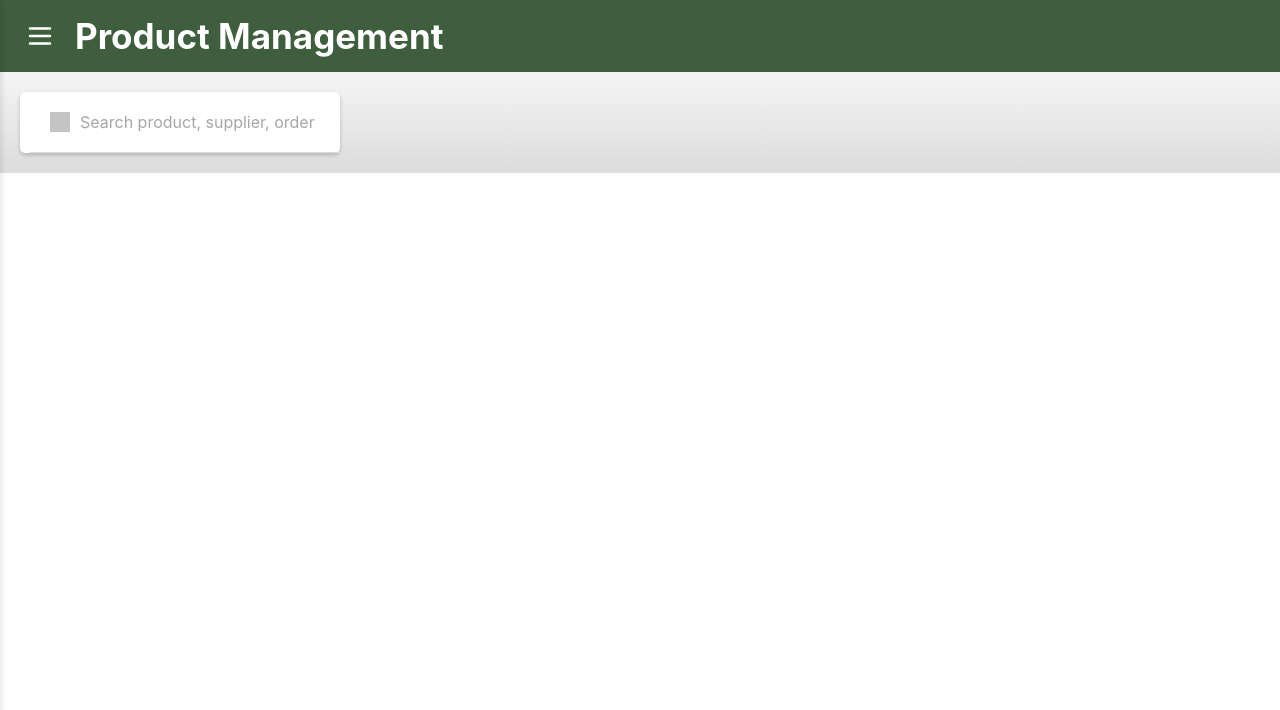
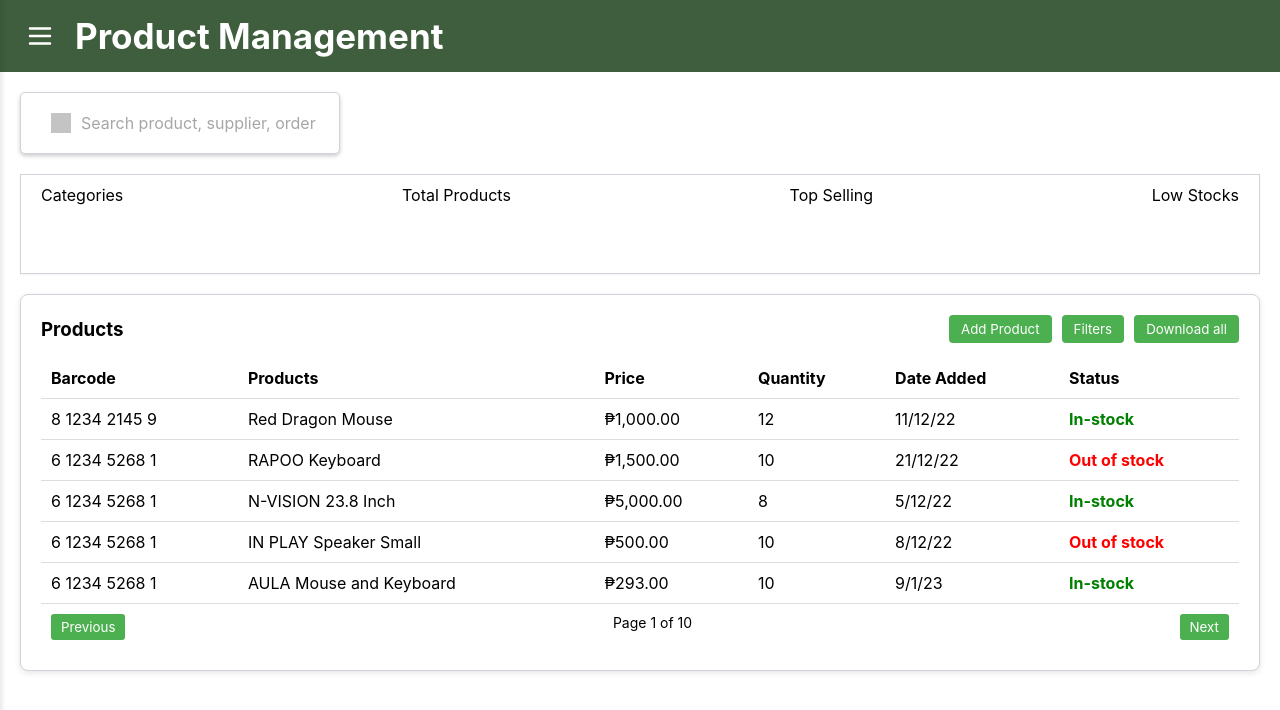
Before and after one commit to Shiverooo/OJT-PoS, a React (Create React App) app: page /admin/product-management in a window 1280 px wide. Shown: the top 710 px of the page. Built offline with nearby package versions, Linux system fonts and the light colour scheme; grey boxes are pictures that could not be loaded.

Commit message:
need improve of product management

```diff
--- a/package.json
+++ b/package.json
@@ -12,7 +12,7 @@
     "react-dom": "^19.0.0",
     "react-router-dom": "^7.2.0",
     "react-scripts": "5.0.1",
-    "recharts": "^2.15.1",
+    "recharts": "^2.15.2",
     "updates": "^16.4.2",
     "web-vitals": "^2.1.4"
   },
--- a/src/page/admin-dashboard/dashboard/product-management.tsx
+++ b/src/page/admin-dashboard/dashboard/product-management.tsx
@@ -2,13 +2,73 @@ import React, { useState } from 'react';
 import '../../../styles/admin/product-management.css';
 import searchIcon from "../../../assets/images/search-icon.svg";
 
-// Functional component for Product Management
+// Dummy product data
+const productData = [
+  {
+    barcode: "8 1234 2145 9",
+    name: "Red Dragon Mouse",
+    price: "₱1,000.00",
+    quantity: 12,
+    date: "11/12/22",
+    status: "In-stock"
+  },
+  {
+    barcode: "6 1234 5268 1",
+    name: "RAPOO Keyboard",
+    price: "₱1,500.00",
+    quantity: 10,
+    date: "21/12/22",
+    status: "Out of stock"
+  },
+  {
+    barcode: "6 1234 5268 1",
+    name: "N-VISION 23.8 Inch",
+    price: "₱5,000.00",
+    quantity: 8,
+    date: "5/12/22",
+    status: "In-stock"
+  },
+  {
+    barcode: "6 1234 5268 1",
+    name: "IN PLAY Speaker Small",
+    price: "₱500.00",
+    quantity: 10,
+    date: "8/12/22",
+    status: "Out of stock"
+  },
+  {
+    barcode: "6 1234 5268 1",
+    name: "AULA Mouse and Keyboard",
+    price: "₱293.00",
+    quantity: 10,
+    date: "9/1/23",
+    status: "In-stock"
+  },
+];
+
 function ProductManagement() {
   const [searchQuery, setSearchQuery] = useState('');
 
   const handleInputChange = (e) => {
     setSearchQuery(e.target.value);
   };
+
+  const getStatusClass = (status) => {
+    switch (status.toLowerCase()) {
+      case 'in-stock':
+        return 'status-in-stock';
+      case 'out of stock':
+        return 'status-out-of-stock';
+      case 'low stock':
+        return 'status-low-stock';
+      default:
+        return '';
+    }
+  };
+
+  const filteredProducts = productData.filter(product =>
+    product.name.toLowerCase().includes(searchQuery.toLowerCase())
+  );
 
   return (
     <div className="management-container">
@@ -30,6 +90,59 @@ function ProductManagement() {
           </div>
         </div>
       </div>
+
+      <div className="prod-inventory-summary">
+        <div>Categories</div>
+        <div>Total Products</div>
+        <div>Top Selling</div>
+        <div>Low Stocks</div>
+      </div>
+
+      <div className="products-section">
+        <div className="products-header">
+          <h3>Products</h3>
+          <div>
+            <button className="btn-add">Add Product</button>
+            <button className="btn-filters">Filters</button>
+            <button className="btn-download">Download all</button>
+          </div>
+        </div>
+
+        <table className="product-table">
+          <thead>
+            <tr>
+              <th>Barcode</th>
+              <th>Products</th>
+              <th>Price</th>
+              <th>Quantity</th>
+              <th>Date Added</th>
+              <th>Status</th>
+            </tr>
+          </thead>
+          <tbody>
+            {filteredProducts.map((prod, index) => (
+              <tr key={index}>
+                <td>{prod.barcode}</td>
+                <td>{prod.name}</td>
+                <td>{prod.price}</td>
+                <td>{prod.quantity}</td>
+                <td>{prod.date}</td>
+                <td>
+                  <span className={`status ${getStatusClass(prod.status)}`}>
+                    {prod.status}
+                  </span>
+                </td>
+              </tr>
+            ))}
+          </tbody>
+        </table>
+
+        <div className="pagination">
+          <button>Previous</button>
+          <span>Page 1 of 10</span>
+          <button>Next</button>
+        </div>
+      </div>
     </div>
   );
 }
--- a/src/styles/admin/product-management.css
+++ b/src/styles/admin/product-management.css
@@ -1,7 +1,13 @@
+/* Main container */
+.management-container {
+    height: 100vh;
+    overflow-y: auto;
+    padding-bottom: 30px;
+}
+
 .header-management {
     display: flex;
     padding: 20px;
-    background: linear-gradient(to bottom, #f5f5f5, #dcdcdc);
 }
 
 /* SEARCH BAR */
@@ -11,6 +17,7 @@
     width: 320px;
     position: sticky;
     top: 0;
+    border: 1px solid #d0d3d9;
     border-radius: 5px;
     background-color: #fff;
     box-shadow: 0 2px 4px rgba(0, 0, 0, 0.2);
@@ -19,7 +26,6 @@
 .search-bar-management {
     display: flex;
     align-items: center;
-    border-bottom: 1px solid #dcdcdc;
     padding: 0 5px 0;
     margin-left: 10px;
     width: 100%;
@@ -36,3 +42,103 @@
     margin-top: 10px;
     margin-left: -10px;
 }
+
+/* Inventory Summary */
+.prod-inventory-summary {
+    display: flex;
+    height: 100px;
+    justify-content: space-between;
+    padding: 10px 20px;
+    margin: 0 20px;
+    background: #ffffff;
+    border: 1px solid #d0d3d9;
+    box-shadow: 0 1px 2px rgba(0, 0, 0, 0.05);
+}
+
+/* Products Section */
+.products-section {
+    padding: 20px;
+    background: #fff;
+    border: 1px solid #d0d3d9;
+    border-radius: 8px;
+    margin: 20px 20px 70px 20px;
+    box-shadow: 0 2px 6px rgba(0, 0, 0, 0.1);
+}
+
+/* Header buttons */
+.products-header {
+    display: flex;
+    justify-content: space-between;
+    align-items: center;
+    margin-bottom: 15px;
+}
+
+.products-header button {
+    margin-left: 10px;
+    padding: 6px 12px;
+    border: none;
+    border-radius: 4px;
+    background: #4CAF50;
+    color: white;
+    cursor: pointer;
+}
+
+.btn-filters {
+    background: #2196F3;
+}
+
+.btn-download {
+    background: #555;
+}
+
+/* Table */
+.product-table {
+    width: 100%;
+    border-collapse: collapse;
+    text-align: left;
+}
+
+.product-table th,
+.product-table td {
+    padding: 10px;
+    border-bottom: 1px solid #ddd;
+}
+
+/* Status Colors */
+.status {
+    font-weight: bold;
+}
+
+.status-in-stock {
+    color: green;
+}
+
+.status-out-of-stock {
+    color: red;
+}
+
+.status-low-stock {
+    color: orange;
+}
+
+/* Pagination */
+.pagination {
+    display: flex;
+    justify-content: space-between;
+    padding: 10px;
+    font-size: 14px;
+}
+
+.pagination button {
+    padding: 5px 10px;
+    background-color: #4CAF50;
+    color: white;
+    border: none;
+    border-radius: 3px;
+    cursor: pointer;
+}
+
+.pagination button:disabled {
+    background-color: #ccc;
+    cursor: not-allowed;
+}
```
Also changed, not shown: 1 other file (tests, documents, lock files or other folders).
